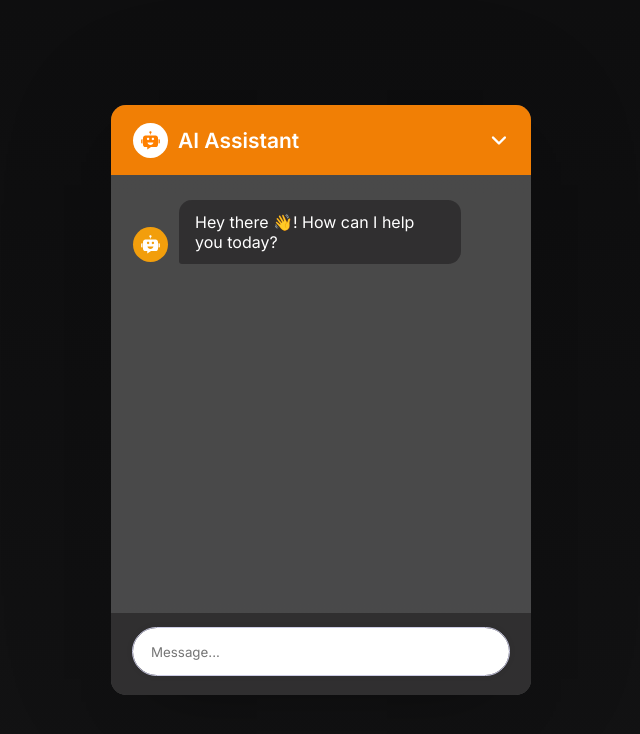
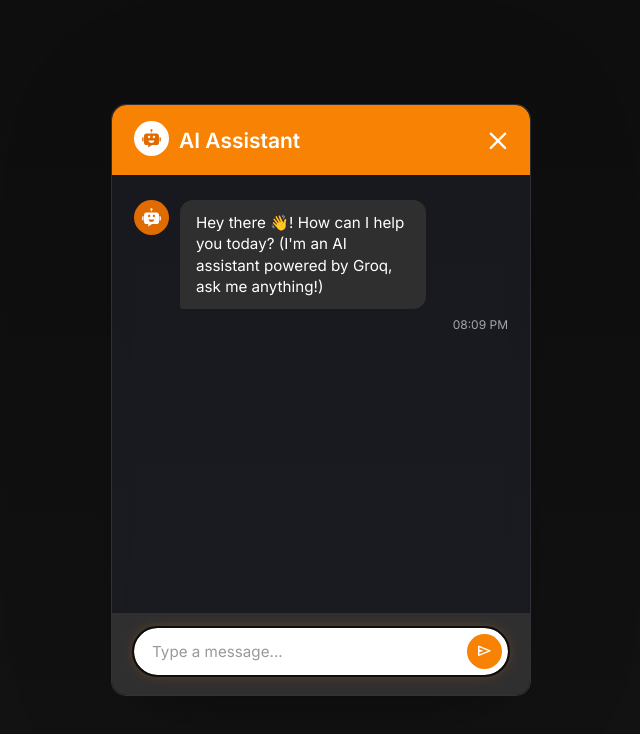
Before and after one commit to KodEx-SA/ReactJs-ChatBot, a React (Vite) app: page / in a window 1280 px wide. Shown: the top 734 px of the page, without its empty margins (319-959 px from the left). Built offline with nearby package versions, Linux system fonts and the light colour scheme.

Commit message:
UI updates

```diff
--- a/src/App.jsx
+++ b/src/App.jsx
@@ -4,42 +4,54 @@ import ChatBotIcon from './components/ChatBotIcon';
 import ChatForm from './components/ChatForm';
 import ChatMessage from './components/ChatMessage';
 
-// Constants for configuration
+// Constants
 const MODEL_NAME = 'llama-3.3-70b-versatile';
 const TEMPERATURE = 0.7;
 const MAX_TOKENS = 3000;
 const INITIAL_MESSAGE = {
   type: 'model',
-  text: 'Hey there 👋! How can I help you today?',
+  text: 'Hey there 👋! How can I help you today? (I\'m an AI assistant powered by Groq, ask me anything!)',
+  timestamp: Date.now(),
 };
-const ERROR_MESSAGE = "Sorry, I couldn't process your request. Please try again.";
-const THINKING_MESSAGE = 'Thinking...';
+const ERROR_MESSAGE = {
+  type: 'model',
+  text: 'Sorry, I couldn\'t process your request. Please try again.',
+  className: 'error-message',
+  timestamp: Date.now(),
+};
+const THINKING_MESSAGE = {
+  type: 'model',
+  text: 'Thinking',
+  className: 'thinking-message',
+  timestamp: Date.now(),
+};
 
-// Main App component for the chatbot
 const App = () => {
   const [chatHistory, setChatHistory] = useState([INITIAL_MESSAGE]);
   const [isLoading, setIsLoading] = useState(false);
+  const [isOpen, setIsOpen] = useState(true);
   const chatBodyRef = useRef(null);
 
-  // Auto-scroll to the latest message
   useEffect(() => {
     if (chatBodyRef.current) {
       chatBodyRef.current.scrollTop = chatBodyRef.current.scrollHeight;
     }
   }, [chatHistory]);
 
-  // Handle sending user message and fetching bot response
+  const toggleChat = () => {
+    setIsOpen(!isOpen);
+  };
+
   const handleGenerateBotResponse = async (userMessage) => {
     if (!userMessage || typeof userMessage !== 'string' || userMessage.trim() === '') {
       console.warn('Invalid or empty user message:', userMessage);
       return;
     }
 
-    // Add user message and thinking placeholder
     setChatHistory((prev) => [
       ...prev,
-      { type: 'user', text: userMessage },
-      { type: 'model', text: THINKING_MESSAGE },
+      { type: 'user', text: userMessage, timestamp: Date.now() },
+      { ...THINKING_MESSAGE, id: Date.now() },
     ]);
     setIsLoading(true);
 
@@ -51,10 +63,9 @@ const App = () => {
 
       const groq = new Groq({ apiKey, dangerouslyAllowBrowser: true });
 
-      // Prepare messages for API call
       const messages = [
         ...chatHistory
-          .filter((chat) => chat.text !== THINKING_MESSAGE)
+          .filter((chat) => chat.text !== THINKING_MESSAGE.text)
           .map(({ type, text }) => ({
             role: type === 'user' ? 'user' : 'assistant',
             content: text,
@@ -62,9 +73,6 @@ const App = () => {
         { role: 'user', content: userMessage },
       ];
 
-      console.log('Sending Groq API request with messages:', messages);
-
-      // Fetch bot response
       const chatCompletion = await groq.chat.completions.create({
         messages,
         model: MODEL_NAME,
@@ -72,19 +80,16 @@ const App = () => {
         max_tokens: MAX_TOKENS,
       });
 
-      const botResponse = chatCompletion.choices[0]?.message?.content || ERROR_MESSAGE;
-      console.log('Received Groq response:', botResponse);
-
-      // Update history with bot response
+      const botResponse = chatCompletion.choices[0]?.message?.content || 'Sorry, no response received.';
       setChatHistory((prev) => [
-        ...prev.filter((chat) => chat.text !== THINKING_MESSAGE),
-        { type: 'model', text: botResponse },
+        ...prev.filter((chat) => chat.text !== THINKING_MESSAGE.text),
+        { type: 'model', text: botResponse, timestamp: Date.now() },
       ]);
     } catch (error) {
       console.error('Error fetching Groq response:', error);
       setChatHistory((prev) => [
-        ...prev.filter((chat) => chat.text !== THINKING_MESSAGE),
-        { type: 'model', text: ERROR_MESSAGE },
+        ...prev.filter((chat) => chat.text !== THINKING_MESSAGE.text),
+        { ...ERROR_MESSAGE, timestamp: Date.now() },
       ]);
     } finally {
       setIsLoading(false);
@@ -93,13 +98,20 @@ const App = () => {
 
   return (
     <div className="container">
+      {isOpen ? (
         <div className="chatbot-popup">
           <div className="chat-header">
             <div className="header-info">
               <ChatBotIcon />
               <h2 className="logo-text">AI Assistant</h2>
             </div>
-          <button className="material-symbols-rounded">keyboard_arrow_down</button>
+            <button
+              className="material-symbols-rounded"
+              onClick={toggleChat}
+              aria-label="Close chat window"
+            >
+              close
+            </button>
           </div>
           <div className="chat-body" ref={chatBodyRef}>
             {chatHistory.map((chat, index) => (
@@ -107,9 +119,16 @@ const App = () => {
             ))}
           </div>
           <div className="chat-footer">
-          <ChatForm generateBotResponse={handleGenerateBotResponse} isLoading={isLoading} />
+            <ChatForm
+              generateBotResponse={handleGenerateBotResponse}
+              isLoading={isLoading}
+              disabled={isLoading}
+            />
           </div>
         </div>
+      ) : (
+        <ChatBotIcon className="floating-chat-icon" onClick={toggleChat} />
+      )}
     </div>
   );
 };
--- a/src/components/ChatBotIcon.jsx
+++ b/src/components/ChatBotIcon.jsx
@@ -1,10 +1,19 @@
-import React from 'react'
+import React from 'react';
 
-const ChatBotIcon = () => { // Simple SVG icon component
-    return (
-        <svg xmlns="http://www.w3.org/2000/svg" width="50" height="50" viewBox="0 0 1024 1024"><path d="M738.3 287.6H285.7c-59 0-106.8 47.8-106.8 106.8v303.1c0 59 47.8 106.8 106.8 106.8h81.5v111.1c0 .7.8 1.1 1.4.7l166.9-110.6 41.8-.8h117.4l43.6-.4c59 0 106.8-47.8 106.8-106.8V394.5c0-59-47.8-106.9-106.8-106.9zM351.7 448.2c0-29.5 23.9-53.5 53.5-53.5s53.5 23.9 53.5 53.5-23.9 53.5-53.5 53.5-53.5-23.9-53.5-53.5zm157.9 267.1c-67.8 0-123.8-47.5-132.3-109h264.6c-8.6 61.5-64.5 109-132.3 109zm110-213.7c-29.5 0-53.5-23.9-53.5-53.5s23.9-53.5 53.5-53.5 53.5 23.9 53.5 53.5-23.9 53.5-53.5 53.5zM867.2 644.5V453.1h26.5c19.4 0 35.1 15.7 35.1 35.1v121.1c0 19.4-15.7 35.1-35.1 35.1h-26.5zM95.2 609.4V488.2c0-19.4 15.7-35.1 35.1-35.1h26.5v191.3h-26.5c-19.4 0-35.1-15.7-35.1-35.1zM561.5 149.6c0 23.4-15.6 43.3-36.9 49.7v44.9h-30v-44.9c-21.4-6.5-36.9-26.3-36.9-49.7 0-28.6 23.3-51.9 51.9-51.9s51.9 23.3 51.9 51.9z" />
-        </svg>
-    )
-}
+const ChatBotIcon = ({ className = '', onClick }) => {
+  return (
+    <div className={`chatbot-icon ${className}`} onClick={onClick}>
+      <svg
+        xmlns="http://www.w3.org/2000/svg"
+        width="clamp(30px, 5vw, 40px)"
+        height="clamp(30px, 5vw, 40px)"
+        viewBox="0 0 1024 1024"
+        aria-hidden="true"
+      >
+        <path d="M738.3 287.6H285.7c-59 0-106.8 47.8-106.8 106.8v303.1c0 59 47.8 106.8 106.8 106.8h81.5v111.1c0 .7.8 1.1 1.4.7l166.9-110.6 41.8-.8h117.4l43.6-.4c59 0 106.8-47.8 106.8-106.8V394.5c0-59-47.8-106.9-106.8-106.9zM351.7 448.2c0-29.5 23.9-53.5 53.5-53.5s53.5 23.9 53.5 53.5-23.9 53.5-53.5 53.5-53.5-23.9-53.5-53.5zm157.9 267.1c-67.8 0-123.8-47.5-132.3-109h264.6c-8.6 61.5-64.5 109-132.3 109zm110-213.7c-29.5 0-53.5-23.9-53.5-53.5s23.9-53.5 53.5-53.5 53.5 23.9 53.5 53.5-23.9 53.5-53.5 53.5zM867.2 644.5V453.1h26.5c19.4 0 35.1 15.7 35.1 35.1v121.1c0 19.4-15.7 35.1-35.1 35.1h-26.5zM95.2 609.4V488.2c0-19.4 15.7-35.1 35.1-35.1h26.5v191.3h-26.5c-19.4 0-35.1-15.7-35.1-35.1zM561.5 149.6c0 23.4-15.6 43.3-36.9 49.7v44.9h-30v-44.9c-21.4-6.5-36.9-26.3-36.9-49.7 0-28.6 23.3-51.9 51.9-51.9s51.9 23.3 51.9 51.9z" />
+      </svg>
+    </div>
+  );
+};
 
-export default ChatBotIcon
+export default ChatBotIcon;
--- a/src/components/ChatForm.jsx
+++ b/src/components/ChatForm.jsx
@@ -1,10 +1,8 @@
 import { useRef } from 'react';
 
-// ChatForm component for user input
-const ChatForm = ({ generateBotResponse, isLoading }) => {
+const ChatForm = ({ generateBotResponse, isLoading, disabled }) => {
   const inputRef = useRef(null);
 
-  // Handle form submission
   const handleSubmit = (e) => {
     e.preventDefault();
     const userMessage = inputRef.current?.value.trim();
@@ -19,17 +17,24 @@ const ChatForm = ({ generateBotResponse, isLoading }) => {
   };
 
   return (
-    <form className="chat-form" onSubmit={handleSubmit}>
+    <form className="chat-form" onSubmit={handleSubmit} role="form" aria-label="Chat input form">
       <input
         ref={inputRef}
         type="text"
         className="message-input"
-        placeholder="Message..."
-        required
-        disabled={isLoading}
+        placeholder="Type a message..."
+        autoFocus
+        disabled={disabled || isLoading}
+        role="textbox"
+        aria-label="Message input"
       />
-      <button type="submit" className="material-symbols-rounded" disabled={isLoading}>
-        arrow_upward
+      <button
+        type="submit"
+        className="material-symbols-rounded"
+        disabled={disabled || isLoading}
+        aria-label="Send message"
+      >
+        send
       </button>
     </form>
   );
--- a/src/components/ChatMessage.jsx
+++ b/src/components/ChatMessage.jsx
@@ -1,14 +1,26 @@
 import ChatBotIcon from './ChatBotIcon';
 
-// ChatMessage component to display individual messages
 const ChatMessage = ({ chat }) => {
   const messageType = chat?.type || 'model';
   const messageText = typeof chat?.text === 'string' ? chat.text : 'No message content available';
+  const isThinking = chat?.className === 'thinking-message';
+  const timestamp = chat?.timestamp ? new Date(chat.timestamp).toLocaleTimeString([], { hour: '2-digit', minute: '2-digit' }) : '';
 
   return (
-    <div className={`message ${messageType === 'model' ? 'bot-message' : 'user-message'}`}>
+    <div className={`message ${messageType === 'model' ? 'bot-message' : 'user-message'} ${chat.className || ''}`} aria-live="polite">
       {messageType === 'model' && <ChatBotIcon />}
-      <p className="message-text">{messageText}</p>
+      <div className="message-content">
+        <p className="message-text">
+          {isThinking ? (
+            <span className="thinking-dots">
+              <span></span><span></span><span></span>
+            </span>
+          ) : (
+            messageText
+          )}
+        </p>
+        {timestamp && <span className="message-timestamp">{timestamp}</span>}
+      </div>
     </div>
   );
 };
--- a/src/index.css
+++ b/src/index.css
@@ -1,4 +1,19 @@
 @import url('https://fonts.googleapis.com/css2?family=Inter:opsz,wght@14..32,100..900&display=swap');
+
+:root {
+  --primary-color: #f88203; /* Orange accent */
+  --primary-dark: #e06b00; /* Darker orange for hover */
+  --bg-dark: #0e0e0f;
+  --bg-gradient: linear-gradient(#0e0e0f, #121213);
+  --glass-bg: rgba(106, 106, 170, 0.1); /* Semi-transparent glass */
+  --message-bot: #302f30;
+  --message-user: var(--primary-color);
+  --text-light: #fff;
+  --text-dark: #e0e0e0;
+  --shadow: 0 0 128px 0 rgba(0, 0, 0, 0.1), 0 32px 64px -48px rgba(0, 0, 0, 0.5);
+  --border-radius: 15px;
+  --transition: 0.2s ease;
+}
 
 * {
   margin: 0;
@@ -13,29 +28,62 @@ body {
   align-items: center;
   justify-content: center;
   min-height: 100vh;
-    background: linear-gradient(#0e0e0f, #121213);
-    color: #fff;
-    overflow: hidden;
+  background: var(--bg-gradient);
+  color: var(--text-light);
+  overflow-x: hidden; /* Allow vertical scroll if needed */
+}
+
+.container {
+  position: relative;
+  display: flex;
+  align-items: center;
+  justify-content: center;
 }
 
 .chatbot-popup {
   position: relative;
   width: 420px;
-    background: #6a6a6aa1;
-    border-radius: 15px;
+  max-width: 90vw;
+  background: var(--glass-bg);
+  backdrop-filter: blur(10px); /* Frosted glass effect */
+  border: 1px solid rgba(255, 255, 255, 0.1);
+  border-radius: var(--border-radius);
   overflow: hidden;
-    box-shadow: 0 0 128px 0 rgba(0, 0, 0, 0.1), 0 32px 64px -48px rgba(0, 0, 0, 0.5);
+  box-shadow: var(--shadow);
+  transition: transform 0.3s ease, opacity 0.3s ease;
 }
 
-.chatbot-popup .chat-header {
+.chatbot-popup:hover {
+  transform: scale(1.02); /* Subtle hover lift */
+}
+
+/* Responsive Design */
+@media (max-width: 480px) {
+  .chatbot-popup {
+    width: 95vw;
+    margin: 10px;
+  }
+
+  .chat-header {
+    padding: 12px 18px;
+  }
+
+  .chat-body {
+    height: 350px;
+    padding: 20px 18px;
+  }
+}
+
+.chat-header {
   display: flex;
   padding: 15px 22px;
   align-items: center;
   justify-content: space-between;
-    background: #f88203f5;
+  background: var(--primary-color);
+  border-radius: var(--border-radius) var(--border-radius) 0 0;
 }
 
-.chat-header .header-info {
+.header-info {
   display: flex;
   gap: 10px;
   align-items: center;
@@ -46,13 +94,18 @@ body {
   width: 35px;
   padding: 6px;
   flex-shrink: 0;
-    fill: #ff8000;
-    background: #fff;
+  fill: var(--primary-dark);
+  background: var(--text-light);
   border-radius: 50%;
+  transition: var(--transition);
+}
+
+.header-info svg:hover {
+  transform: rotate(360deg); /* Fun spin on hover */
 }
 
 .header-info .logo-text {
-    color: #fff;
+  color: var(--text-light);
   font-size: 1.31rem;
   font-weight: 600;
 }
@@ -63,17 +116,22 @@ body {
   border: none;
   outline: none;
   cursor: pointer;
-    color: #fff;
+  color: var(--text-light);
   font-size: 1.9rem;
   padding-top: 2px;
   border-radius: 50%;
   margin-right: -10px;
   background: none;
-    transition: 0.2s ease;
+  transition: var(--transition);
+  display: flex;
+  align-items: center;
+  justify-content: center;
 }
 
-.chat-header button:hover {
-    background: #f29e0c;
+.chat-header button:hover,
+.chat-header button:focus {
+  background: var(--primary-dark);
+  outline: 2px solid var(--text-light); /* Accessibility focus ring */
 }
 
 .chat-body {
@@ -88,84 +146,176 @@ body {
   scrollbar-color: #302f30 transparent;
 }
 
-.chat-body .message {
+/* Webkit Scrollbar Styling */
+.chat-body::-webkit-scrollbar {
+  width: 6px;
+}
+
+.chat-body::-webkit-scrollbar-track {
+  background: transparent;
+}
+
+.chat-body::-webkit-scrollbar-thumb {
+  background: #302f30;
+  border-radius: 3px;
+}
+
+.chat-body::-webkit-scrollbar-thumb:hover {
+  background: var(--primary-color);
+}
+
+.message {
   display: flex;
   gap: 11px;
-    align-items: center;
+  align-items: flex-start; /* Align to top for better flow */
+  animation: fadeInUp 0.5s ease-out; /* Animation for new messages */
 }
 
-.chat-body .bot-message svg {
+@keyframes fadeInUp {
+  from {
+    opacity: 0;
+    transform: translateY(20px);
+  }
+  to {
+    opacity: 1;
+    transform: translateY(0);
+  }
+}
+
+.bot-message svg {
   height: 35px;
   width: 35px;
   padding: 6px;
   flex-shrink: 0;
-    fill: #fff;
-    align-self: flex-end;
-    margin-bottom: 2px;
-    background: #f29e0c;
+  fill: var(--text-light);
+  background: var(--primary-dark);
   border-radius: 50%;
+  align-self: flex-start; /* Align to top */
 }
 
-.chat-body .message .message-text {
+.message-text {
   padding: 12px 16px;
   max-width: 75%;
   word-wrap: break-word;
   white-space: pre-line;
-    font-size: 0.95rems;
+  font-size: 0.95rem;
+  line-height: 1.4; /* Better readability */
+  border-radius: 13px;
 }
 
-.chat-body .bot-message .message-text {
-    background: #302f30;
-    border-radius: 13px 13px 13px 3px;
+.bot-message .message-text {
+  background: var(--message-bot);
+  color: var(--text-light);
+  border-radius: 13px 13px 13px 3px; /* Tail for directionality */
 }
 
-.chat-body .user-message {
-    flex-direction: column;
-    align-items: flex-end;
+.user-message {
+  flex-direction: row-reverse; /* Reverse for right alignment */
+  align-self: flex-end;
 }
 
-.chat-body .user-message .message-text {
-    color: #fff;
-    background: #f29e0c;
-    border-radius: 13px 13px 3px 13px;
+.user-message .message-text {
+  color: var(--text-light);
+  background: var(--message-user);
+  border-radius: 13px 13px 3px 13px; /* Opposite tail */
+}
+
+/* Thinking/Loading Message Styling */
+.thinking-message {
+  display: flex;
+  align-items: center;
+  gap: 10px;
+}
+
+.thinking-dots {
+  display: flex;
+  gap: 2px;
+}
+
+.thinking-dots span {
+  width: 8px;
+  height: 8px;
+  background: var(--primary-color);
+  border-radius: 50%;
+  animation: bounce 1.2s infinite ease-in-out;
+}
+
+.thinking-dots span:nth-child(2) {
+  animation-delay: 0.2s;
+}
+
+.thinking-dots span:nth-child(3) {
+  animation-delay: 0.4s;
+}
+
+@keyframes bounce {
+  0%, 80%, 100% {
+    transform: scale(0);
+  }
+  40% {
+    transform: scale(1);
+  }
+}
+
+/* Error Message Styling */
+.error-message {
+  background: #ff4444 !important;
+  color: var(--text-light) !important;
+  animation: shake 0.5s ease-in-out;
+}
+
+@keyframes shake {
+  0%, 100% { transform: translateX(0); }
+  25% { transform: translateX(-5px); }
+  75% { transform: translateX(5px); }
 }
 
 .chat-footer {
   position: absolute;
   bottom: 0;
   width: 100%;
-    background: #302f30;
+  background: var(--message-bot);
   padding: 15px 22px 20px;
+  border-radius: 0 0 var(--border-radius) var(--border-radius);
 }
 
-.chat-footer .chat-form {
+.chat-form {
   display: flex;
   align-items: center;
-    background: #fff;
+  background: var(--text-light);
   outline: 1px solid #cccce5;
   border-radius: 32px;
   box-shadow: 0 0 8px rgba(0, 0, 0, 0.06);
+  transition: var(--transition);
 }
 
-.chat-footer .chat-form:focus-within {
-    outline: 2px solid #0e0e0f;
+.chat-form:focus-within {
+  outline: 2px solid var(--bg-dark);
+  box-shadow: 0 0 12px rgba(248, 130, 3, 0.3); /* Glow effect */
 }
 
-.chat-form .message-input {
+.message-input {
   width: 100%;
   border: none;
   outline: none;
   background: none;
   height: 47px;
   padding: 0 18px;
-    font-size: 0.95rems;
+  font-size: 0.95rem;
+  color: var(--bg-dark);
+}
+
+.message-input::placeholder {
+  color: #999;
 }
 
 .chat-form button {
-    display: none;
+  display: flex; /* Always show now for better UX */
+  align-items: center;
+  justify-content: center;
   height: 35px;
   width: 35px;
-    color: #fff;
+  color: var(--text-light);
   border: none;
   outline: none;
   cursor: pointer;
@@ -173,14 +323,67 @@ body {
   margin-right: 6px;
   flex-shrink: 0;
   border-radius: 50%;
-    background: #f29e0c;
-    transition: 0.2s ease;
+  background: var(--primary-color);
+  transition: var(--transition);
+  opacity: 1; /* Always visible */
 }
 
-.chat-form button:hover {
-    background: #ff6600;
+.chat-form button:hover,
+.chat-form button:focus {
+  background: var(--primary-dark);
+  outline: 2px solid var(--text-light);
 }
 
-.chat-form .message-input:valid ~ button {
-    display: block;
+.chat-form button:disabled {
+  opacity: 0.5;
+  cursor: not-allowed;
+  background: #999;
 }
+
+/* Floating ChatBotIcon for toggle */
+.chatbot-icon {
+  cursor: pointer;
+  transition: var(--transition);
+}
+
+.chatbot-icon:hover {
+  transform: scale(1.1);
+  filter: drop-shadow(0 0 8px var(--primary-color));
+}
+
+/* Floating toggle button when chat is minimized */
+.floating-chat-icon {
+  position: fixed;
+  bottom: 20px;
+  right: 20px;
+  background: var(--primary-color);
+  border-radius: 50%;
+  padding: 10px;
+  box-shadow: var(--shadow);
+  z-index: 1000;
+}
+
+/* Timestamp styling */
+.message-content {
+  display: flex;
+  flex-direction: column;
+  gap: 4px;
+}
+
+.message-timestamp {
+  font-size: 0.75rem;
+  color: var(--text-dark);
+  opacity: 0.7;
+  margin-top: 4px;
+  align-self: flex-end;
+}
+
+/* Input placeholder animation */
+.message-input::placeholder {
+  animation: pulse 2s infinite;
+}
+
+@keyframes pulse {
+  0%, 100% { opacity: 1; }
+  50% { opacity: 0.5; }
+}
```
Lines whose indentation alone changed are shown as unchanged.
